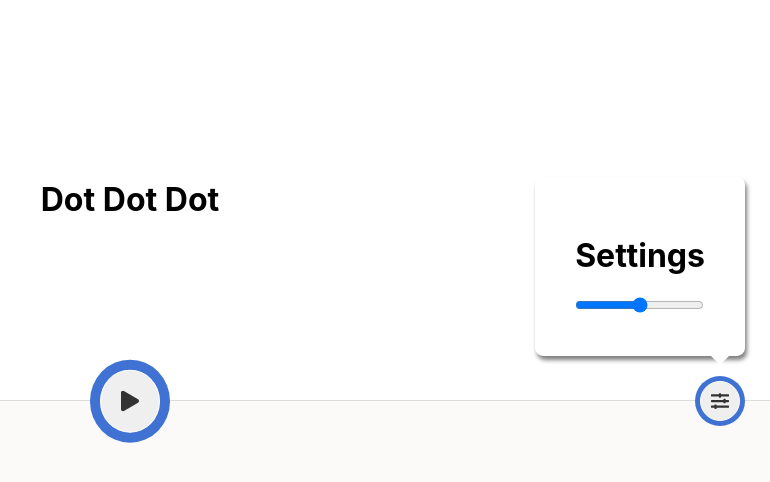
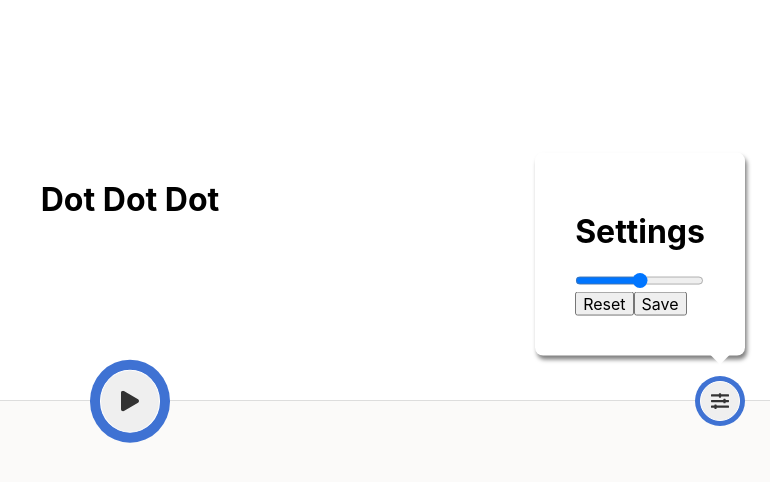
Before and after one commit to ydkn-co/dot-dot-dot, a React (Vite) app: page / in a window 1280 px wide. Both pictures are taken after a click on the button 1230 px from the left and 401 px from the top of the page. Shown: the top 482 px of the page, without its empty margins (510-1280 px from the left). Built offline with nearby package versions, Linux system fonts and the light colour scheme.

Commit message:
Add additional methods of closing settings

```diff
--- a/src/components/Game/ControlButton.tsx
+++ b/src/components/Game/ControlButton.tsx
@@ -13,7 +13,7 @@ interface ButtonProps {
 const ControlButton: React.FC<
   ButtonProps & React.HTMLAttributes<HTMLButtonElement>
 > = (props) => {
-  const { text, className, Icon, ...rest } = props
+  const { className, Icon, text, ...rest } = props
 
   return (
     <button
--- a/src/components/Game/Settings.tsx
+++ b/src/components/Game/Settings.tsx
@@ -14,15 +14,45 @@ interface SettingsProps {
 
 const Settings: React.FC<SettingsProps> = (props) => {
   const { className } = props
+
   const { t } = useTranslation()
-  const {
-    isVisible,
-    cssClassModifier,
-    toggleIsVisible
-  } = useVisibilityAnimationClassModifier({
+
+  const pane = useVisibilityAnimationClassModifier({
     duration: 200,
     isVisible: false
   })
+
+  const handleSettingsClick = () => {
+    pane.toggleIsVisible()
+  }
+
+  const closePane = () => {
+    pane.setIsVisible(false)
+    // Todo - set focus on setting button
+  }
+
+  const handleKeyDown = (e: KeyboardEvent) => {
+    if (e.key === 'Escape') {
+      e.preventDefault()
+      closePane()
+      document.body.removeEventListener('keyup', handleKeyDown, false)
+    }
+  }
+
+  React.useEffect(() => {
+    document.body.addEventListener('keyup', handleKeyDown)
+  })
+
+  const handleBlur = (e: React.FocusEvent) => {
+    if (!e.currentTarget.contains(e.relatedTarget)) {
+      closePane()
+    }
+  }
+
+  const handleSubmit = (e: React.FormEvent) => {
+    e.preventDefault()
+    closePane()
+  }
 
   return (
     <div
@@ -33,26 +63,27 @@ const Settings: React.FC<SettingsProps> = (props) => {
     >
       <ControlButton
         Icon={SettingsIcon}
-        aria-expanded={isVisible}
+        aria-expanded={pane.isVisible}
         aria-haspopup="true"
         className={styles.ToggleButton}
         data-testid="settings-btn"
-        onClick={toggleIsVisible}
+        onClick={handleSettingsClick}
         text={
-          isVisible
+          pane.isVisible
             ? t('game.settings.opened')
             : t('game.settings.closed')
         }
       />
 
-      <div
+      <form
         className={cx(
           styles.Pane,
           // eslint-disable-next-line security/detect-object-injection
-          styles[`Pane${cssClassModifier}`]
+          styles[`Pane${pane.cssClassModifier}`]
         )}
-        role="menu"
-        tabIndex={-1}
+        data-testid="settings-form"
+        onBlur={handleBlur}
+        onSubmit={handleSubmit}
       >
         <h1
           className={styles.heading}
@@ -60,10 +91,22 @@ const Settings: React.FC<SettingsProps> = (props) => {
         >
           {t('game.settings.heading')}
         </h1>
+
         <input
           type="range"
         />
-      </div>
+
+        <button
+          type="reset"
+        >
+          {t('game.settings.reset')}
+        </button>
+        <button
+          type="submit"
+        >
+          {t('game.settings.save')}
+        </button>
+      </form>
     </div>
   )
 }
--- a/src/hooks/useVisibilityAnimationClassModifier.ts
+++ b/src/hooks/useVisibilityAnimationClassModifier.ts
@@ -8,6 +8,7 @@ interface HookProps {
 const useVisibilityAnimationClassModifier = (props: HookProps) : {
   cssClassModifier: string,
   isVisible: boolean,
+  setIsVisible: React.Dispatch<React.SetStateAction<boolean>>,
   toggleIsVisible: () => void
 } => {
   const [isFirstRender, setIsFirstRender] = React.useState(true)
@@ -64,6 +65,7 @@ const useVisibilityAnimationClassModifier = (props: HookProps) : {
   return {
     cssClassModifier,
     isVisible,
+    setIsVisible,
     toggleIsVisible
   }
 }
--- a/translations/en.json
+++ b/translations/en.json
@@ -8,10 +8,12 @@
       "play": "Play game"
     },
     "settings": {
-      "closed": "Close settings",
+      "closed": "Open settings",
       "difficultyLabel": "Choose a difficulty",
       "heading": "Settings",
-      "opened": "Open settings"
+      "opened": "Close settings",
+      "reset": "Reset",
+      "save": "Save"
     }
   }
 }
```
Also changed, not shown: 1 other file (tests, documents, lock files or other folders).
